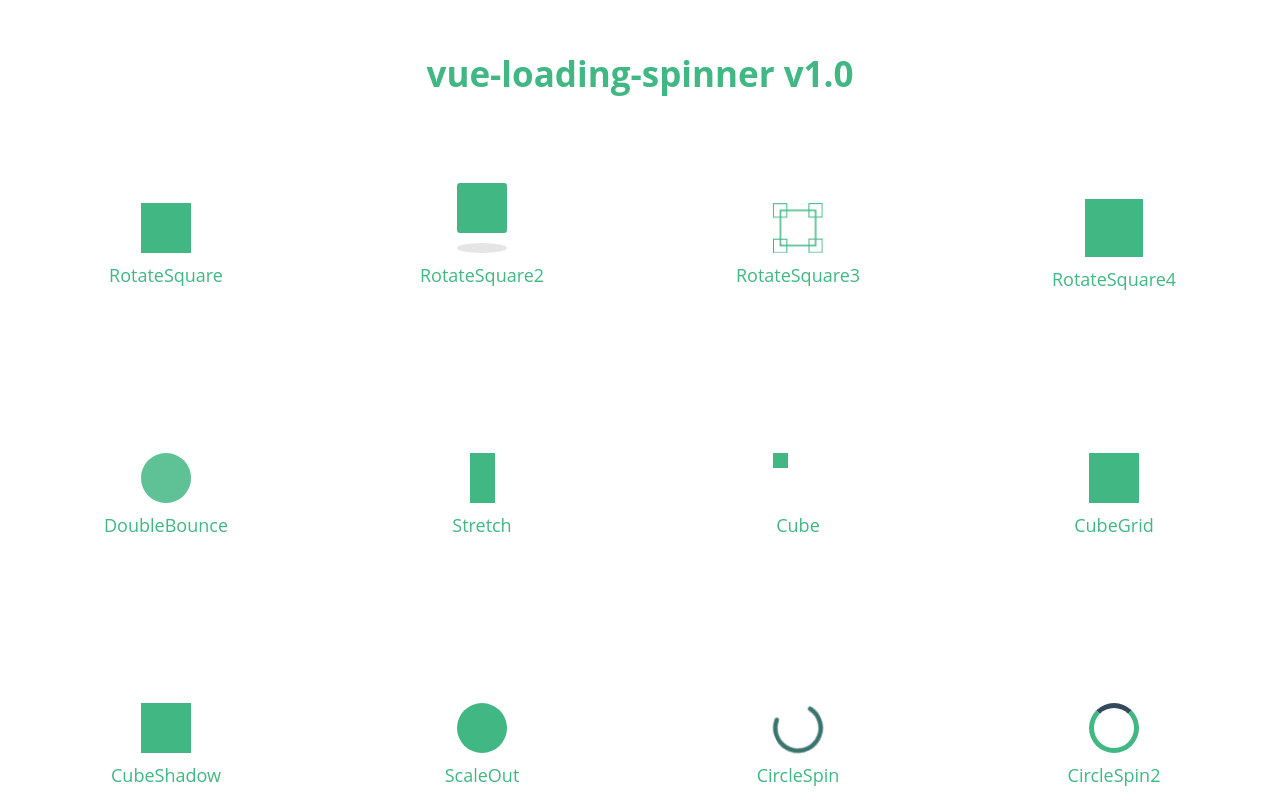
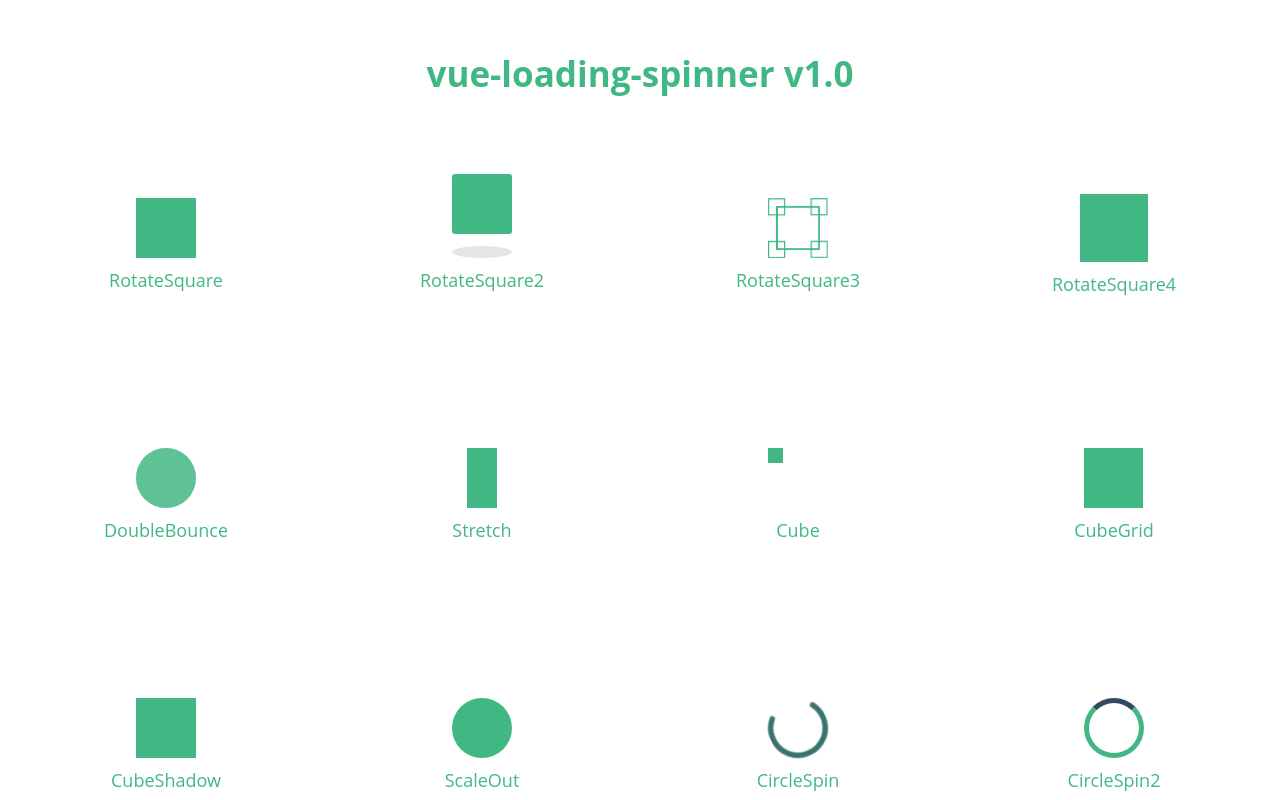
Before and after one commit to nguyenvanduocit/vue-loading-spinner, a Vue app: page / in a window 1280 px wide. Shown: the top 800 px of the page. Built offline with nearby package versions, Linux system fonts and the light colour scheme.

Commit message:
increase demo size

```diff
--- a/src/App.vue
+++ b/src/App.vue
@@ -75,7 +75,7 @@ export default {
   },
   data () {
     return {
-      size: '50px',
+      size: '60px',
       spinners: [
         'RotateSquare',
         'RotateSquare2',
```
